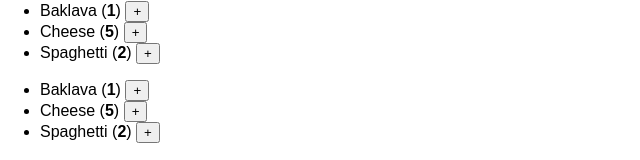
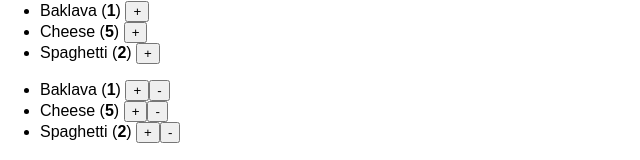
Before and after one commit to zelitosaide/react-js-course, a React (Create React App) app: page / in a window 1280 px wide. Shown: the part 1939-2099 px from the top of the page, without its empty margins (0-640 px from the left). Built offline with nearby package versions, Linux system fonts and the light colour scheme.

Commit message:
Updating arrays in state

```diff
--- a/src/learn/learn-react/adding-interactivity/updating-arrays-in-state/challenges/remove-an-item-from-the-shopping-cart.js
+++ b/src/learn/learn-react/adding-interactivity/updating-arrays-in-state/challenges/remove-an-item-from-the-shopping-cart.js
@@ -23,6 +23,8 @@ function ShoppingCart() {
     );
   }
 
+  function handleDecreaseClick(productId) {}
+
   return (
     <ul>
       {products.map(function (product) {
@@ -36,6 +38,13 @@ function ShoppingCart() {
             >
               +
             </button>
+            <button
+              onClick={function () {
+                handleDecreaseClick(product.id);
+              }}
+            >
+              -
+            </button>
           </li>
         );
       })}
```
